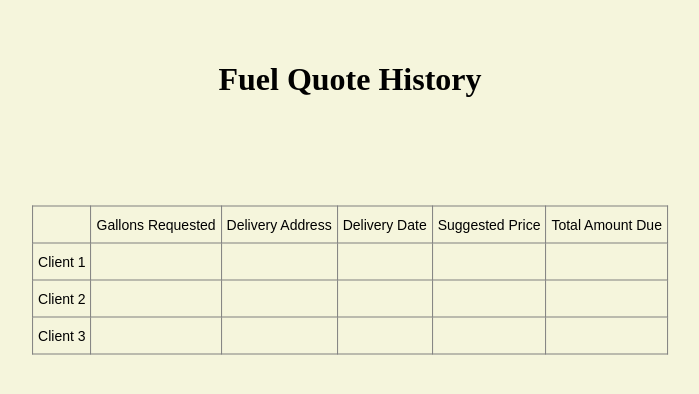
After one commit to bwaobikeze/gasPricingBackEnd, a Node server app: page /api/UserHist/ in a window 1280 px wide. The commit adds this page. Shown: the top 394 px of the page, without its empty margins (290-989 px from the left). Run offline with Node 20, Linux system fonts and the light colour scheme.

Commit message:
form is working just need to work on quote history displaying

```diff
--- a/app.js
+++ b/app.js
@@ -5,26 +5,15 @@ const bodyParser = require("body-parser");
 const app = express();
 app.set("view engine", "ejs");
 const userRounter = require('./routes/api/users');
+const userHistRounter = require('./routes/api/UserHist');
 app.use(bodyParser.urlencoded({extended: true}))
 app.use("/api/users", userRounter);
+app.use("/api/UserHist", userHistRounter);
 
 app.get("/", (req, res) => {
   res.render("quoteform");
-  //res.sendFile("/api/users"+"quoteform");
 
 })
-// app.post("/app.js", (req, res) => {
-//   // let testcity = "Houston";
 
-
-
-// //   // let cityChossin = req.body.City;
-// //   // let newActioin = new fuelQuoteModule();
-// //   // //let testQuote=newActioin.UCLocationOC(testcity,gallonVal,req.body.Date)
-
-//     // console.log(gallonVal);
-//     // console.log(savedate);
-//     // console.log(cityChossin);
-//     // console.log(req.person);
 // })
 app.listen(5500);
--- a/fuelQuoteModule.js
+++ b/fuelQuoteModule.js
@@ -37,10 +37,10 @@ class fuelQuoteModule {
   and searches through the user database list and then once we find the user email that we also
   passed in we retrieve that users quote history list and push/add the latest quote object into the users UserHistory list  breaks out of the loop
    */
-  UCClienQuoteManagement(UCQuote, userEmail, UserDBLIst) {
+  UCClienQuoteManagement(UCQuote, userID, UserDBLIst) {
     var UserDBLIst;
     for (let i = 0; i < UserDBLIst.length; i++) {
-      if (userEmail == UserDBLIst[i].email) {
+      if (userID == UserDBLIst[i].id) {
         ListOfUsers[i].UserHistory.push(UCQuote);
         break;
       }
--- /dev/null
+++ b/routes/api/UserHist.js
@@ -0,0 +1,12 @@
+const express = require("express");
+const fuelQuoteModule = require("../../fuelQuoteModule.js");
+
+const router = express.Router();
+let User = require("../../user");
+
+router.get("/", (req, res) => {
+    res.render("quotehist");
+
+});
+
+module.exports = router
--- /dev/null
+++ b/views/quotehist.ejs
@@ -0,0 +1,71 @@
+<!DOCTYPE html>
+<html lang="en">
+<meta charset="UTF-8">
+  <style>
+  h1 {
+  padding:40px;
+    text-align: center;
+  }
+  #userinfo{
+	width: 300px;
+	height: 30px:
+  }
+  .login{
+	position: absolute;
+	top: 35%;
+	left: 50%;
+	transform: translate(-50%, -50%);
+  }
+  </style>
+  <h1>Fuel Quote History</h1>
+  <body style="background-color:beige;">
+  <div class="login">
+  <style type="text/css">
+.tg  {border-collapse:collapse;border-spacing:0;}
+.tg td{border-color:black;border-style:solid;border-width:1px;font-family:Arial, sans-serif;font-size:14px;
+  overflow:hidden;padding:10px 5px;word-break:normal;}
+.tg th{border-color:black;border-style:solid;border-width:1px;font-family:Arial, sans-serif;font-size:14px;
+  font-weight:normal;overflow:hidden;padding:10px 5px;word-break:normal;}
+.tg .tg-0pky{border-color:inherit;text-align:left;vertical-align:top}
+</style>
+<table class="tg">
+<thead>
+  <tr>
+    <th class="tg-0pky"></th>
+    <th class="tg-0pky">Gallons Requested</th>
+    <th class="tg-0pky">Delivery Address</th>
+    <th class="tg-0pky">Delivery Date</th>
+    <th class="tg-0pky">Suggested Price</th>
+    <th class="tg-0pky">Total Amount Due</th>
+  </tr>
+</thead>
+<tbody>
+  <tr>
+    <td class="tg-0pky">Client 1</td>
+    <td class="tg-0pky"></td>
+    <td class="tg-0pky"></td>
+    <td class="tg-0pky"></td>
+    <td class="tg-0pky"></td>
+    <td class="tg-0pky"></td>
+  </tr>
+  <tr>
+    <td class="tg-0pky">Client 2</td>
+    <td class="tg-0pky"></td>
+    <td class="tg-0pky"></td>
+    <td class="tg-0pky"></td>
+    <td class="tg-0pky"></td>
+    <td class="tg-0pky"></td>
+  </tr>
+  <tr>
+    <td class="tg-0pky">Client 3</td>
+    <td class="tg-0pky"></td>
+    <td class="tg-0pky"></td>
+    <td class="tg-0pky"></td>
+    <td class="tg-0pky"></td>
+    <td class="tg-0pky"></td>
+  </tr>
+</tbody>
+</table>
+  </div>
+  </body>
+</html>
```
Also changed, not shown: routes/api/users.js (+23 -35 lines), views/quoteform.ejs (+7 -5 lines).
